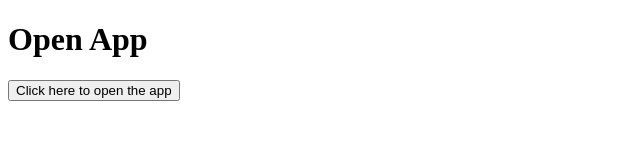
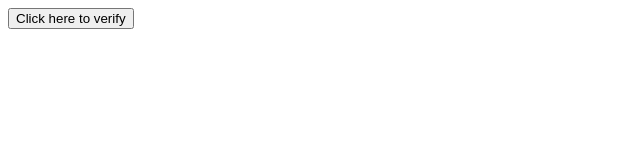
Before and after one commit to krishnulal/deepLinkTest, a plain HTML site: page index.html in a window 1280 px wide. Shown: the whole page, without its empty margins (0-640 px from the left). Drawn offline with Linux system fonts and the light colour scheme.

Commit message:
Update index.html

```diff
--- a/index.html
+++ b/index.html
@@ -32,7 +32,6 @@
     </script>
 </head>
 <body>
-    <h1>Open App</h1>
-    <button onclick="openApp()">Click here to open the app</button>
+    <button onclick="openApp()">Click here to verify</button>
 </body>
 </html>
```
